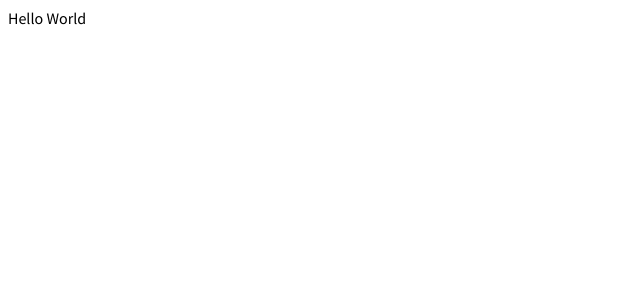
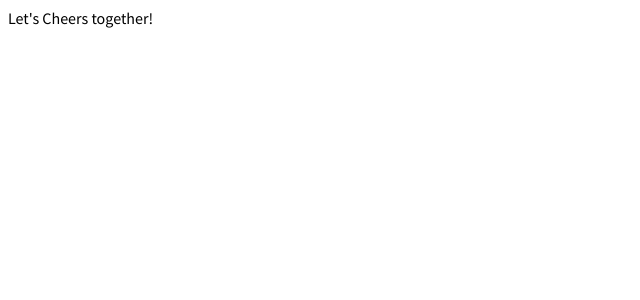
Before and after one commit to nu5rim3/cheers-dashboard, a React (Create React App) app: page / in a window 1280 px wide. Shown: the top 300 px of the page, without its empty margins (0-640 px from the left). Built offline with nearby package versions, Linux system fonts and the light colour scheme.

Commit message:
Change the title

```diff
--- a/src/App.tsx
+++ b/src/App.tsx
@@ -3,7 +3,7 @@ import React from 'react';
 function App() {
   return (
     <div className="app">
-      Hello World
+      Let's Cheers together!
     </div>
   );
 }
```
